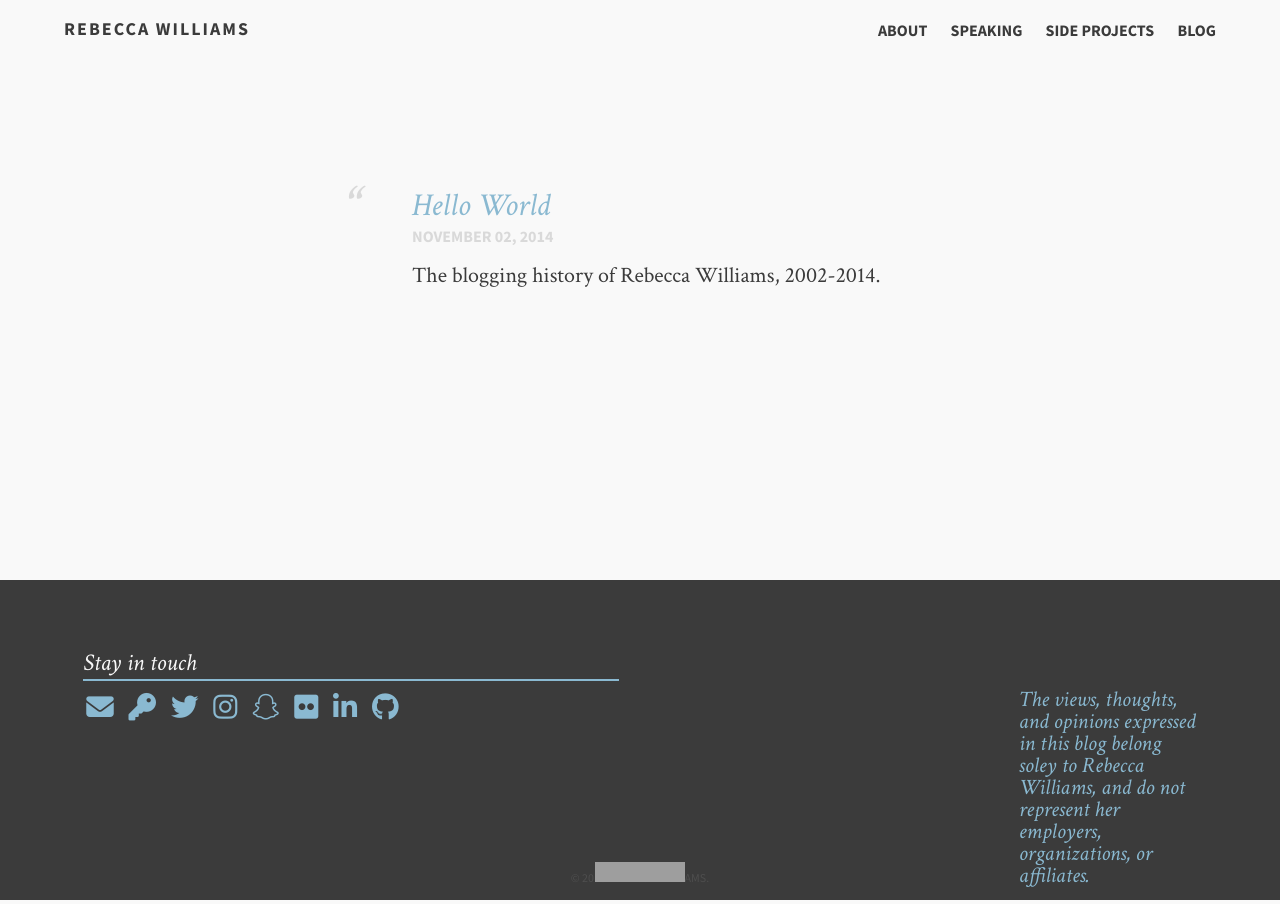
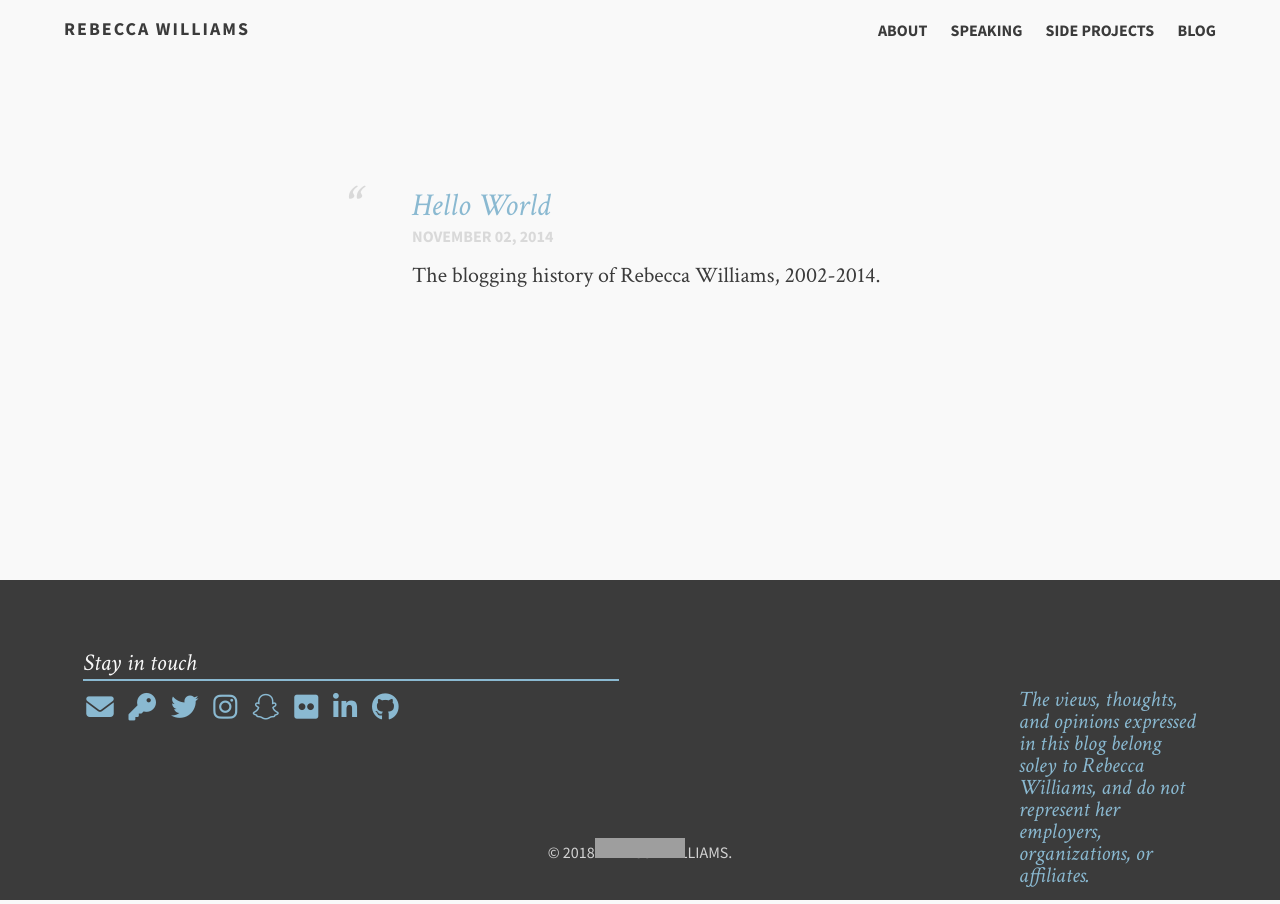
Before and after one commit to rebeccawilliams/rebeccawilliams.us, a Jekyll site: the page built from index.md, in a window 1280 px wide. Built offline with Jekyll 4.4.1, drawn with Linux system fonts in a browser that asks for light colours; nearby versions of some CDN libraries; grey boxes are pictures that could not be loaded.

Commit message:
Update _styles.scss

```diff
--- a/_sass/_styles.scss
+++ b/_sass/_styles.scss
@@ -572,15 +572,15 @@ footer {
     }
 
     small {
-        font-size: ($fs6);
+        font-size: ($fs5);
         text-align: center;
         display: block;
         width: 100%;
         position: absolute;
-        bottom: 8px;
+        bottom: 20px;
         font-family: $sans;
         text-transform: uppercase;
-        color: transparentize($white, .9);
+        color: transparentize($white, .2);
         a {
             color: transparentize($white, .7);
         }
```
